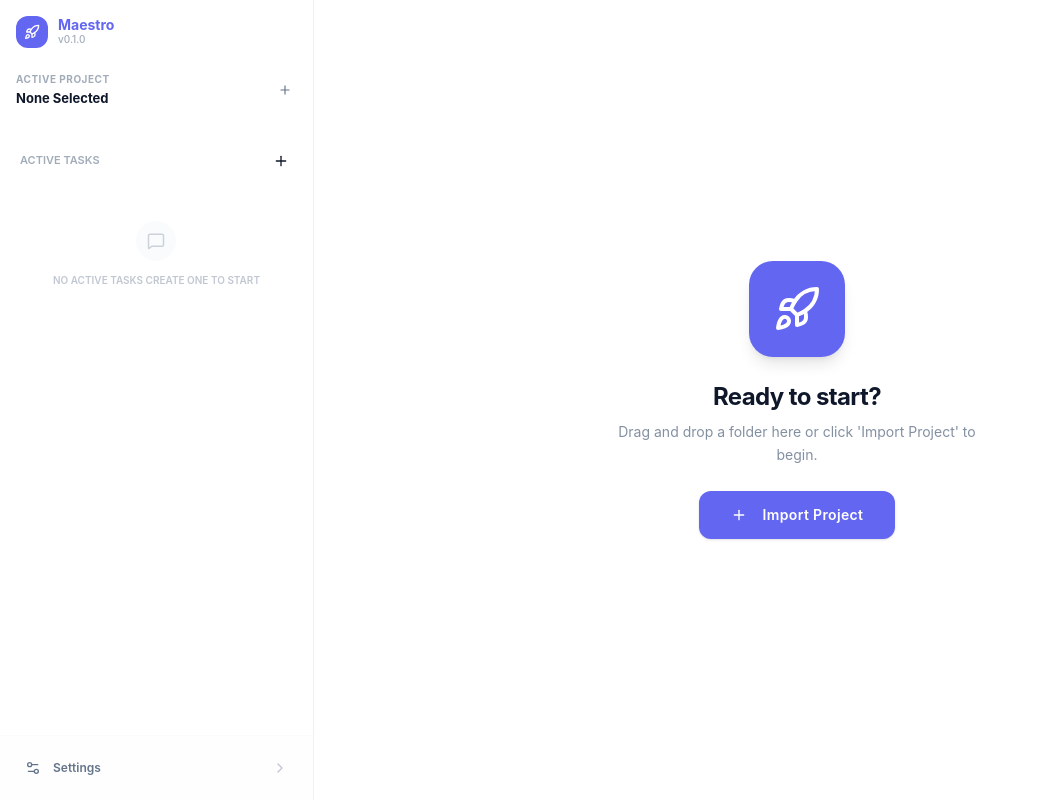
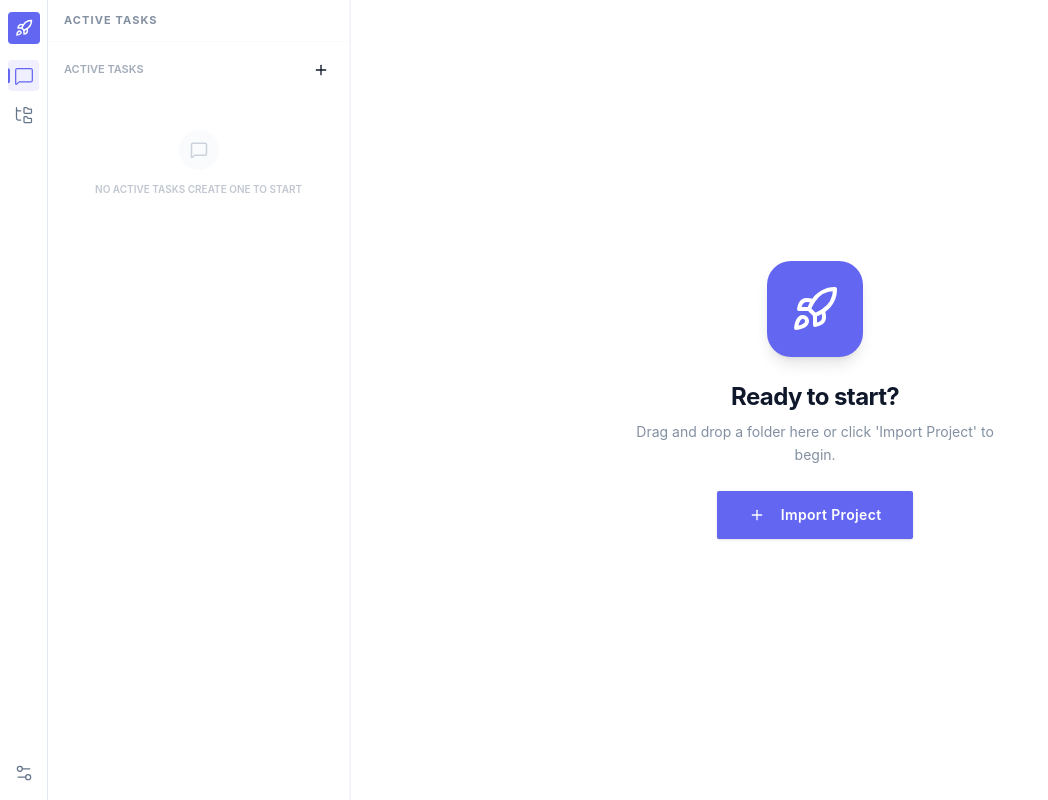
Before and after one commit to lezzhao/maestro, a React (Vite) app: page / in a window 1280 px wide. Shown: the whole page, without its empty margins (0-1048 px from the left). Built offline with nearby package versions, Linux system fonts and the light colour scheme.

Commit message:
feat(ui): refactor to 4-column architecture and flat IDE design
- Add ActivityBar component for global navigation
- Restructure WorkspaceLayout to support 4-column
- Flatten ChatMessageItem, ChatInput, and ChatPanel styles
- Enforce dark/light mode CSS variables and remove glassmorphism

```diff
--- a/src/components/MainSidebar.tsx
+++ b/src/components/MainSidebar.tsx
@@ -1,6 +1,4 @@
-import { Rocket, Plus, Settings2, ChevronRight } from "lucide-react";
 import { Panel, type PanelImperativeHandle } from "react-resizable-panels";
-import { Button } from "./ui/button";
 import { TaskSidebar } from "./TaskSidebar";
 import { useTranslation } from "../i18n";
 import type { RefObject } from "react";
@@ -8,15 +6,13 @@ import type { RefObject } from "react";
 interface MainSidebarProps {
   panelRef: RefObject<PanelImperativeHandle | null>;
   projectName: string;
-  onOpenSettings: () => void;
-  onOpenProjectPicker: () => void;
+  activeTab: "explorer" | "tasks";
 }
 
 export function MainSidebar({
   panelRef,
   projectName,
-  onOpenSettings,
-  onOpenProjectPicker,
+  activeTab,
 }: MainSidebarProps) {
   const { t } = useTranslation();
 
@@ -29,63 +25,28 @@ export function MainSidebar({
       maxSize={450}
       className="flex flex-col border-r border-border-muted/30 bg-bg-surface overflow-hidden relative z-20"
     >
-      {/* Sidebar Header */}
-      <div className="p-4 space-y-4">
-        <div
-          className="flex items-center gap-2.5 group cursor-pointer"
-          onClick={onOpenSettings}
-        >
-          <div className="w-8 h-8 rounded-lg bg-primary-500 flex items-center justify-center text-white transition-all group-active:scale-95">
-            <Rocket size={16} />
-          </div>
-          <div className="flex flex-col">
-            <h1 className="text-[14px] font-bold leading-none">
-              <span className="text-primary-500">Maestro</span>
-            </h1>
-            <span className="text-[10px] font-medium text-text-muted/60">
-              v0.1.0
+      {/* Sidebar Header (Contextual) */}
+      <div className="p-3 border-b border-border-muted/20">
+        <h2 className="text-[11px] font-bold text-text-muted/80 uppercase tracking-widest pl-1">
+          {activeTab === "tasks" ? (t("active_tasks") || "Session Tasks") : "Explorer"}
+        </h2>
+        {activeTab === "explorer" && (
+          <div className="mt-2 pl-1 h-6 flex items-center">
+            <span className="text-[12px] font-bold truncate text-text-main">
+              {projectName}
             </span>
           </div>
-        </div>
-
-        <div className="space-y-1">
-          <div
-            className="flex items-center justify-between py-2 group cursor-pointer"
-            onClick={onOpenProjectPicker}
-          >
-            <div className="flex flex-col min-w-0">
-              <span className="text-[10px] font-bold text-text-muted/60 uppercase tracking-wider">
-                {t("active_project")}
-              </span>
-              <span className="text-[13px] font-bold truncate text-text-main pr-2 mt-0.5 group-hover:text-primary-500 transition-colors">
-                {projectName}
-              </span>
-            </div>
-            <button className="shrink-0 w-6 h-6 rounded-md flex items-center justify-center text-text-muted hover:text-text-main hover:bg-bg-elevated transition-colors">
-              <Plus size={14} />
-            </button>
-          </div>
-        </div>
+        )}
       </div>
 
-      <div className="flex-1 min-h-0 px-2 overflow-hidden">
-        <TaskSidebar />
-      </div>
-
-      {/* Sidebar Footer */}
-      <div className="p-3 mt-auto space-y-2 border-t border-border-muted/20 bg-bg-elevated/10">
-        <Button
-          variant="ghost"
-          size="sm"
-          className="w-full justify-start gap-3 h-10 text-text-muted hover:text-text-main hover:bg-bg-elevated border border-transparent rounded-lg px-3 transition-all"
-          onClick={onOpenSettings}
-        >
-          <Settings2 size={16} />
-          <span className="text-xs font-semibold">{t("nav_setup")}</span>
-          <div className="ml-auto opacity-40">
-            <ChevronRight size={12} />
+      <div className="flex-1 min-h-0 px-1 overflow-hidden">
+        {activeTab === "tasks" ? (
+          <TaskSidebar />
+        ) : (
+          <div className="p-4 text-center text-[11px] text-text-muted">
+            Explorer File Tree (Coming Soon)
           </div>
-        </Button>
+        )}
       </div>
     </Panel>
   );
--- a/src/components/chat/ChatInput.tsx
+++ b/src/components/chat/ChatInput.tsx
@@ -37,7 +37,7 @@ export const ChatInput = memo(function ChatInput({
 
   return (
     <div className="pb-3 px-2">
-      <div className="bg-bg-surface border border-border-muted/40 rounded-xl overflow-hidden shadow-sm transition-colors focus-within:border-primary-500/40">
+      <div className="bg-bg-surface border-t border-border-muted overflow-hidden transition-colors focus-within:border-border-strong">
         {sendBlocked && (
           <div className="flex items-center justify-between gap-2 px-3 py-2 border-b border-rose-500/20 bg-rose-500/5">
             <p className="text-[11px] leading-relaxed text-rose-400">{sendBlockedReason}</p>
@@ -95,7 +95,7 @@ export const ChatInput = memo(function ChatInput({
                 className={cn(
                   "w-8 h-8 flex items-center justify-center rounded-lg transition-all",
                   canSend
-                    ? "bg-primary-500 text-white shadow-sm hover:bg-primary-600"
+                    ? "bg-primary-500 text-white hover:bg-primary-600"
                     : "text-text-muted/20 cursor-not-allowed"
                 )}
               >
@@ -118,7 +118,7 @@ export const ChatInput = memo(function ChatInput({
                 </button>
                 <button
                   onClick={handleStop}
-                  className="w-8 h-8 flex items-center justify-center rounded-lg bg-rose-500/10 text-rose-500 hover:bg-rose-500 hover:text-white transition-all shadow-sm"
+                  className="w-8 h-8 flex items-center justify-center rounded-lg bg-rose-500/10 text-rose-500 hover:bg-rose-500 hover:text-white transition-all"
                 >
                   <Square size={12} fill="currentColor" />
                 </button>
--- /dev/null
+++ b/src/components/layout/ActivityBar.tsx
@@ -0,0 +1,78 @@
+import { Rocket, Settings2, FolderTree, MessageSquare } from "lucide-react";
+import { useTranslation } from "../../i18n";
+import { cn } from "../../lib/utils";
+
+interface ActivityBarProps {
+  activeTab: "explorer" | "tasks";
+  onTabChange: (tab: "explorer" | "tasks") => void;
+  onOpenSettings: () => void;
+  onOpenProjectPicker: () => void;
+}
+
+export function ActivityBar({
+  activeTab,
+  onTabChange,
+  onOpenSettings,
+  onOpenProjectPicker,
+}: ActivityBarProps) {
+  const { t } = useTranslation();
+
+  return (
+    <div className="w-12 h-full flex flex-col items-center py-3 bg-bg-surface border-r border-border-muted z-30 shrink-0">
+      {/* Top Branding / Action */}
+      <div
+        className="w-8 h-8 rounded-md bg-primary-500 flex items-center justify-center text-white mb-4 cursor-pointer hover:bg-primary-600 transition-colors"
+        onClick={onOpenProjectPicker}
+        title={t("cmd_import_project")}
+      >
+        <Rocket size={18} />
+      </div>
+
+      {/* Main Navigation */}
+      <div className="flex flex-col gap-2 w-full px-2">
+        <button
+          onClick={() => onTabChange("tasks")}
+          className={cn(
+            "w-full aspect-square flex items-center justify-center rounded-md transition-all relative group",
+            activeTab === "tasks"
+              ? "text-primary-500 bg-primary-500/10"
+              : "text-text-muted hover:text-text-main hover:bg-bg-elevated"
+          )}
+          title={t("active_tasks") || "Tasks"}
+        >
+          <MessageSquare size={20} className="stroke-[1.5px]" />
+          {activeTab === "tasks" && (
+            <div className="absolute left-0 top-1/2 -translate-y-1/2 w-0.5 h-1/2 bg-primary-500 rounded-r-full" />
+          )}
+        </button>
+
+        <button
+          onClick={() => onTabChange("explorer")}
+          className={cn(
+            "w-full aspect-square flex items-center justify-center rounded-md transition-all relative group",
+            activeTab === "explorer"
+              ? "text-primary-500 bg-primary-500/10"
+              : "text-text-muted hover:text-text-main hover:bg-bg-elevated"
+          )}
+          title="Explorer"
+        >
+          <FolderTree size={20} className="stroke-[1.5px]" />
+          {activeTab === "explorer" && (
+            <div className="absolute left-0 top-1/2 -translate-y-1/2 w-0.5 h-1/2 bg-primary-500 rounded-r-full" />
+          )}
+        </button>
+      </div>
+
+      {/* Bottom Actions */}
+      <div className="mt-auto flex flex-col gap-2 w-full px-2">
+        <button
+          onClick={onOpenSettings}
+          className="w-full aspect-square flex items-center justify-center rounded-md text-text-muted hover:text-text-main hover:bg-bg-elevated transition-colors"
+          title={t("nav_setup")}
+        >
+          <Settings2 size={20} className="stroke-[1.5px]" />
+        </button>
+      </div>
+    </div>
+  );
+}
--- a/src/components/layout/WorkspaceLayout.tsx
+++ b/src/components/layout/WorkspaceLayout.tsx
@@ -17,6 +17,7 @@ import { cn } from "../../lib/utils";
 import { SetupPanel } from "../SetupPanel";
 import { TaskWorkspace } from "../TaskWorkspace";
 import { MainSidebar } from "../MainSidebar";
+import { ActivityBar } from "./ActivityBar";
 import { ResourcePanel, type RightPanelTab } from "../ResourcePanel";
 import { useEngine } from "../../hooks/useEngine";
 import { useProject } from "../../hooks/useProject";
@@ -74,6 +75,7 @@ export function WorkspaceLayout() {
   const [activeFile, setActiveFile] = useState<string>("");
   const [activeDiff, setActiveDiff] = useState<string>("");
   const [rightPanelTab, setRightPanelTab] = useState<RightPanelTab>("runs");
+  const [sidebarTab, setSidebarTab] = useState<"explorer" | "tasks">("tasks");
   const sidebarPanelRef = useRef<any>(null);
 
   const activeTaskMessages = useChatStore((s) => s.getTaskMessages(activeTaskId));
@@ -214,25 +216,30 @@ export function WorkspaceLayout() {
   const trimmedProjectPath = projectPath?.trim();
 
   return (
-    <div className="flex-1 h-full min-h-0 overflow-hidden relative">
+    <div className="flex-1 h-full min-h-0 overflow-hidden relative flex">
+      {/* Column 1: Activity Bar */}
+      <ActivityBar
+        activeTab={sidebarTab}
+        onTabChange={setSidebarTab}
+        onOpenSettings={() => setShowSettings(true)}
+        onOpenProjectPicker={() => void handleOpenProjectPicker()}
+      />
+
       <Group
         orientation="horizontal"
         id="app-root-group"
-        className="w-full h-full"
+        className="flex-1 min-w-0 h-full"
       >
+        {/* Column 2: Primary Left Sidebar */}
         <MainSidebar
           panelRef={sidebarPanelRef}
           projectName={projectName}
-          onOpenSettings={() => setShowSettings(true)}
-          onOpenProjectPicker={() => void handleOpenProjectPicker()}
+          activeTab={sidebarTab}
         />
 
         <Separator
-          className="w-2 bg-transparent hover:bg-primary-500/20 active:bg-primary-500/40 transition-colors cursor-col-resize flex items-center justify-center group relative z-50 -mx-1"
-        >
-          <div className="w-px h-full bg-border-muted/40 group-hover:bg-primary-500/50" />
-          <div className="absolute top-1/2 -translate-y-1/2 w-1.5 h-12 bg-primary-500/50 rounded-full opacity-0 group-hover:opacity-100 transition-opacity" />
-        </Separator>
+          className="w-px bg-border-muted/50 hover:bg-primary-500 active:bg-primary-600 transition-colors cursor-col-resize z-50 -mx-[0.5px]"
+        />
 
         <Panel id="panel-main" defaultSize={800} minSize={400} className="flex flex-col min-h-0 bg-bg-surface">
           {showSettings ? (
@@ -247,7 +254,7 @@ export function WorkspaceLayout() {
                        {t("back_to_workspace")}
                     </Button>
                  </div>
-                 <div className="flex-1 overflow-y-auto custom-scrollbar rounded-2xl border border-border-muted bg-bg-base p-4 shadow-sm">
+                 <div className="flex-1 overflow-y-auto custom-scrollbar border border-border-muted bg-bg-base p-4">
                      <SetupPanel
                        engines={engines}
                        enginePreflight={enginePreflight}
@@ -282,7 +289,7 @@ export function WorkspaceLayout() {
                 </div>
                 <Button
                   size="lg"
-                  className="rounded-xl px-8 h-12 text-sm font-semibold tracking-wide"
+                  className="rounded-sm px-8 h-12 text-sm font-semibold tracking-wide"
                   onClick={() => void handleOpenProjectPicker()}
                 >
                   <Plus size={18} className="mr-2" />
@@ -293,7 +300,7 @@ export function WorkspaceLayout() {
             <div className="h-full flex flex-col min-h-0 relative">
                <div className="h-14 border-b border-border-muted flex items-center justify-between px-4 bg-bg-surface z-10 shrink-0">
                   <div className="flex items-center gap-3">
-                    <div className="flex items-center gap-2 px-3 py-1.5 bg-bg-elevated rounded-lg border border-border-muted">
+                    <div className="flex items-center gap-2 px-3 py-1.5 bg-bg-elevated rounded-sm border border-border-muted">
                       <div className={cn("h-1.5 w-1.5 rounded-full", isEngineReady ? "bg-emerald-500" : "bg-warning-500")} />
                       <span className="text-[10px] font-semibold text-text-muted">
                         {isEngineReady ? t("ready") : t("check_req")}
@@ -336,12 +343,11 @@ export function WorkspaceLayout() {
           )}
         </Panel>
 
+        {/* Column 4: Right ContextPanel (ResourcePanel / Chat) */}
         {activeTaskId && (
           <Separator
-            className="w-2 bg-transparent hover:bg-primary-500/20 active:bg-primary-500/40 transition-colors cursor-col-resize flex items-center justify-center group relative z-50 -mx-1"
-          >
-            <div className="w-px h-full bg-border-muted/40 group-hover:bg-primary-500/50" />
-          </Separator>
+            className="w-px bg-border-muted/50 hover:bg-primary-500 active:bg-primary-600 transition-colors cursor-col-resize z-50 -mx-[0.5px]"
+          />
         )}
         {activeTaskId && (
           <ResourcePanel
--- a/src/index.css
+++ b/src/index.css
@@ -1,6 +1,7 @@
 @import "tailwindcss";
 
 :root {
+  /* Default to Light Mode */
   --bg-base: #f8fafc;
   --bg-surface: #ffffff;
   --bg-elevated: #f1f5f9;
@@ -13,38 +14,41 @@
   --border-muted: #e2e8f0;
   --border-strong: #cbd5e1;
 
-  --glass-bg: var(--bg-surface);
-  --glass-border: var(--border-muted);
+  /* Minimalist IDE look - no glass */
+  --glass-bg: transparent;
+  --glass-border: transparent;
 
-  --radius-sm: 4px;
-  --radius-md: 8px;
-  --radius-lg: 12px;
-  --radius-full: 9999px;
+  /* Sharper corners */
+  --radius-sm: 2px;
+  --radius-md: 4px;
+  --radius-lg: 6px;
+  --radius-full: 9999px; /* For specific pills if any remain */
 
-  --shadow-sm: 0 1px 2px 0 rgb(0 0 0 / 0.05);
-  --shadow-md: 0 4px 6px -1px rgb(0 0 0 / 0.05), 0 2px 4px -2px rgb(0 0 0 / 0.05);
+  /* Flat look - minimal to no shadows */
+  --shadow-sm: none;
+  --shadow-md: 0 1px 2px rgba(0,0,0,0.05); /* very subtle if needed */
   --shadow-glow: none;
 }
 
 @media (prefers-color-scheme: dark) {
   :root {
-    --bg-base: #0f172a;
+    --bg-base: #0f172a; /* Deep Slate */
     --bg-surface: #1e293b;
     --bg-elevated: #334155;
-    --bg-subtle: rgba(255, 255, 255, 0.02);
+    --bg-subtle: rgba(255, 255, 255, 0.03);
 
-    --text-main: #f1f5f9;
+    --text-main: #f8fafc;
     --text-muted: #94a3b8;
 
     --border-subtle: #1e293b;
     --border-muted: #334155;
     --border-strong: #475569;
 
-    --glass-bg: var(--bg-surface);
-    --glass-border: var(--border-muted);
+    --glass-bg: transparent;
+    --glass-border: transparent;
 
-    --shadow-sm: 0 1px 2px 0 rgb(0 0 0 / 0.2);
-    --shadow-md: 0 4px 12px -1px rgb(0 0 0 / 0.3);
+    --shadow-sm: none;
+    --shadow-md: 0 2px 4px rgba(0,0,0,0.1);
   }
 }
 
@@ -53,27 +57,33 @@
   --bg-surface: #ffffff;
   --bg-elevated: #f1f5f9;
   --bg-subtle: rgba(0, 0, 0, 0.02);
+
   --text-main: #0f172a;
   --text-muted: #64748b;
+
   --border-subtle: #f1f5f9;
   --border-muted: #e2e8f0;
   --border-strong: #cbd5e1;
-  --glass-bg: var(--bg-surface);
-  --glass-border: var(--border-muted);
+
+  --glass-bg: transparent;
+  --glass-border: transparent;
 }
 
 [data-theme='dark'] {
   --bg-base: #0f172a;
   --bg-surface: #1e293b;
   --bg-elevated: #334155;
-  --bg-subtle: rgba(255, 255, 255, 0.02);
-  --text-main: #f1f5f9;
+  --bg-subtle: rgba(255, 255, 255, 0.03);
+
+  --text-main: #f8fafc;
   --text-muted: #94a3b8;
+
   --border-subtle: #1e293b;
   --border-muted: #334155;
   --border-strong: #475569;
-  --glass-bg: var(--bg-surface);
-  --glass-border: var(--border-muted);
+
+  --glass-bg: transparent;
+  --glass-border: transparent;
 }
 
 @theme {
@@ -82,7 +92,7 @@
   --color-primary-200: #c7d2fe;
   --color-primary-300: #a5b4fc;
   --color-primary-400: #818cf8;
-  --color-primary-500: #6366f1;
+  --color-primary-500: #6366f1; /* Main Accent */
   --color-primary-600: #4f46e5;
   --color-primary-700: #4338ca;
   --color-primary-800: #3730a3;
@@ -111,10 +121,10 @@ body,
   height: 100%;
   font-family: 'Inter', ui-sans-serif, -apple-system, system-ui, sans-serif;
   background-color: var(--color-bg-base);
-  color: var(--text-main);
+  color: var(--color-text-main);
   overflow: hidden;
   -webkit-font-smoothing: antialiased;
-  transition: background-color 0.3s ease, color 0.3s ease;
+  transition: background-color 0.15s ease, color 0.15s ease;
 }
 
 /* Layout */
```
Also changed, not shown: src/components/ChatMessageItem.tsx (+7 -12 lines), src/components/ChatPanel.tsx (+5 -10 lines), src/components/ResourcePanel.tsx (+4 -4 lines).
